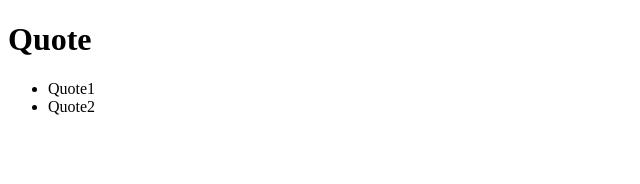
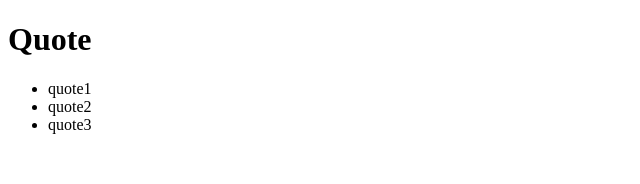
Before and after one commit to kimani-njoroge/Quote_App, an Angular app: page / in a window 1280 px wide. Shown: the top 184 px of the page, without its empty margins (0-640 px from the left). Built offline with nearby package versions, Linux system fonts and the light colour scheme.

Commit message:
create a constructor and add properties of each instance of the class

```diff
--- a/src/app/app.component.html
+++ b/src/app/app.component.html
@@ -1,4 +1,4 @@
 <h1>Quote</h1>
 <ul>
-  <li *ngFor='let quote of quotes'>{{quote}}</li>
+  <li *ngFor='let quote of quotes'>{{quote.quote}}</li>
 </ul>
--- a/src/app/app.component.ts
+++ b/src/app/app.component.ts
@@ -1,4 +1,5 @@
 import { Component } from '@angular/core';
+import { Quote } from './quote'
 
 @Component({
   selector: 'app-root',
@@ -6,9 +7,10 @@ import { Component } from '@angular/core';
   styleUrls: ['./app.component.css']
 })
 export class AppComponent {
-  quotes : string[]
+  quotes = [
+    new Quote(1,'quote1'),
+    new Quote(2,'quote2'),
+    new Quote(3,'quote3'),
+  ]
 
-  constructor(){
-    this .quotes = ["Quote1","Quote2"];
-  }
 }
--- /dev/null
+++ b/src/app/quote.ts
@@ -0,0 +1,5 @@
+export class Quote {
+  constructor(public id:number,public quote:string){
+
+  }
+}
```
